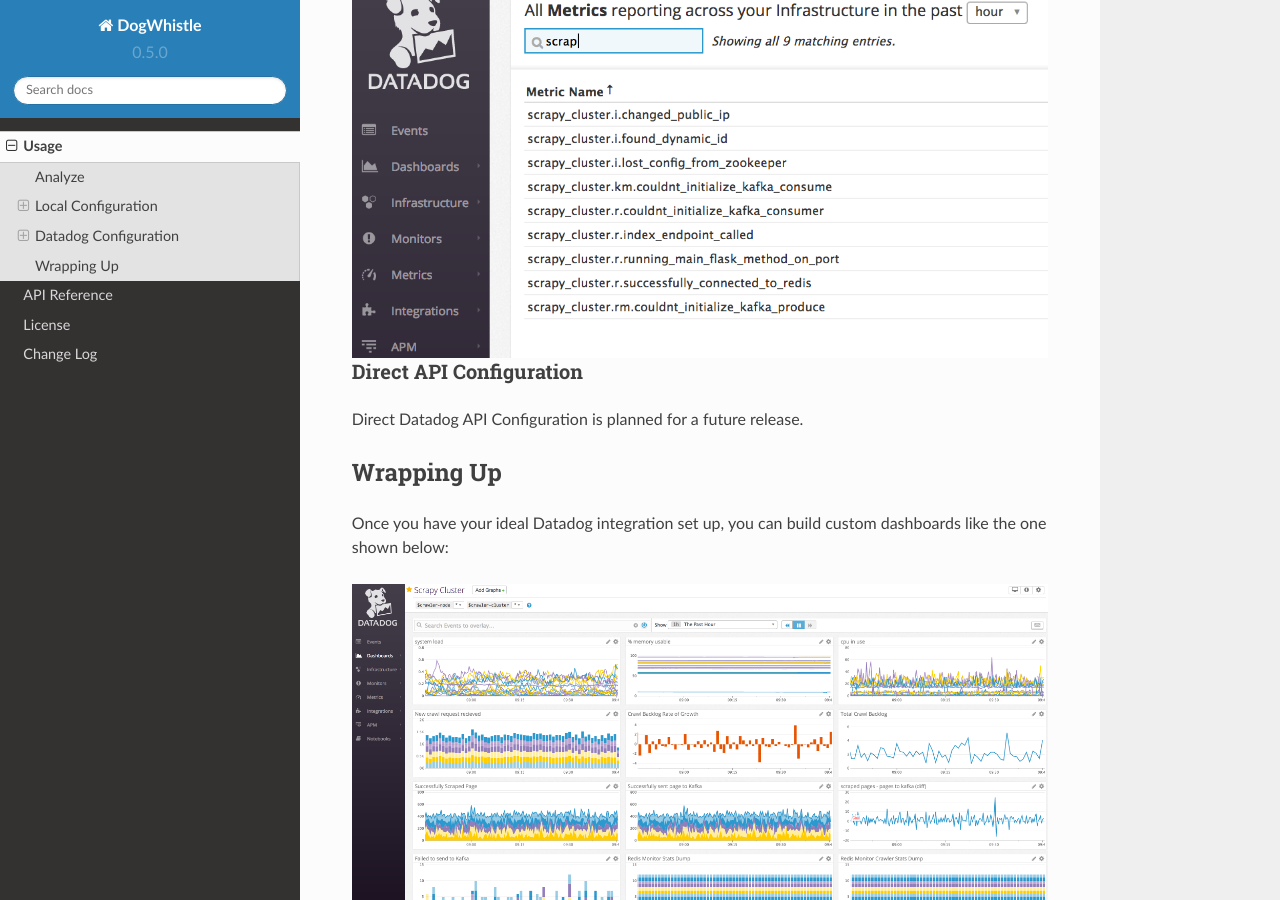
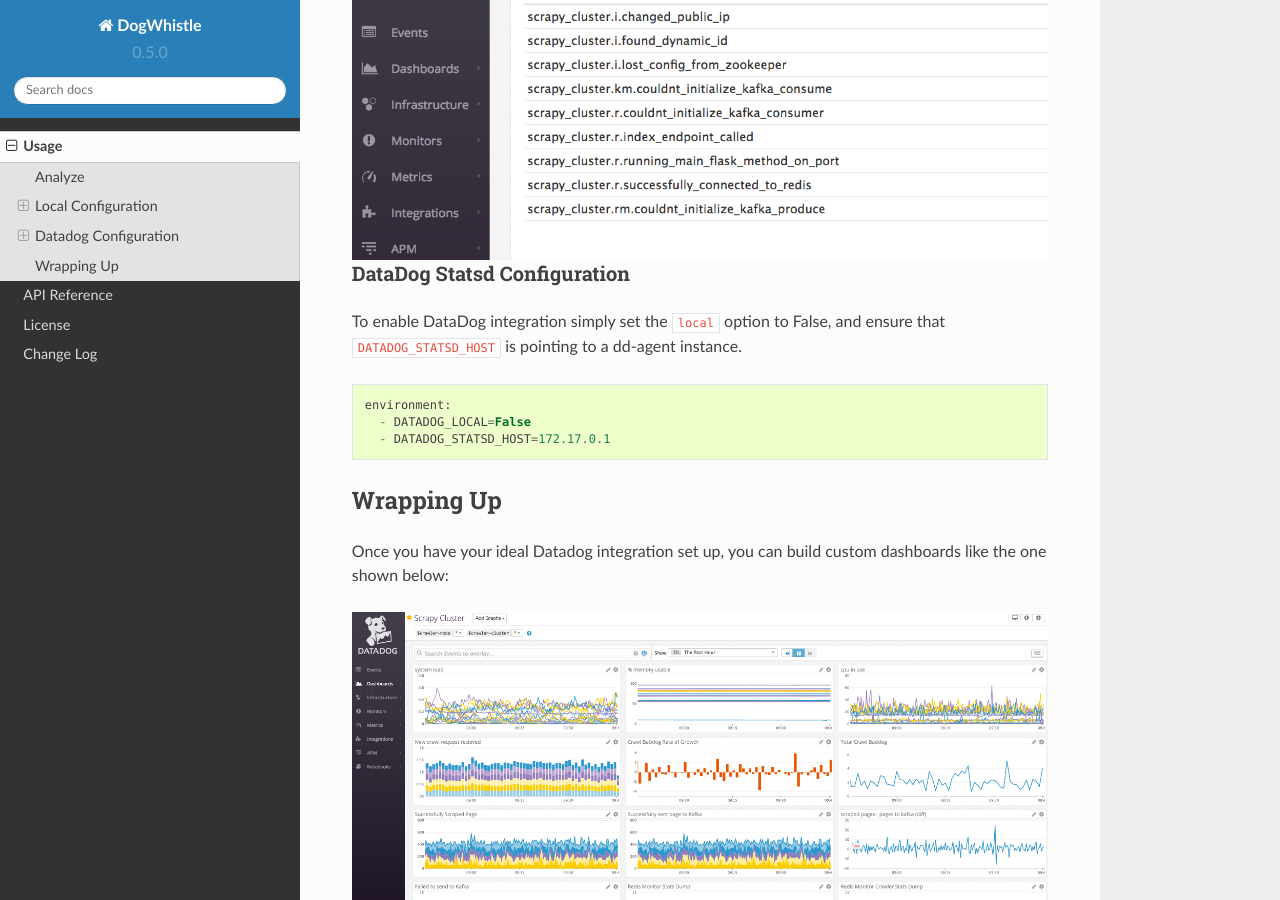
Before and after one commit to istresearch/dog-whistle, a Sphinx documentation site: the page built from docs/usage.rst, in a window 1280 px wide and 900 px high, scrolled down 9844 px. Built offline with Sphinx 7.4.7 and the Read the Docs theme 2.0.0, drawn with Linux system fonts in a browser that asks for light colours; some of the changed text lies outside the part shown.

Commit message:
update docs

```diff
--- a/docs/usage.rst
+++ b/docs/usage.rst
@@ -102,9 +102,6 @@
 By analyzing only your valid lines, the dog whistle library dumps out a dictionary object that you will need to tweak and use later. At a bare minimum, it requires the following key:
 
 * **name** - the name of your overall project
-
-If you do not provide an ``options`` key, it is assumed you will be passing your ``DATADOG_API_KEY`` and ``DATADOG_APP_KEY`` via environment variables.
-
 
 * **options** - the options to be passed to configure the statsd or datadog setup
 
@@ -393,10 +390,16 @@
    :alt: Statsd
    :align:   center
 
-Direct API Configuration
-^^^^^^^^^^^^^^^^^^^^^^^^
+DataDog Statsd Configuration
+^^^^^^^^^^^^^^^^^^^^^^^^^^^^
 
-Direct Datadog API Configuration is planned for a future release.
+To enable DataDog integration simply set the ``local`` option to False, and ensure that ``DATADOG_STATSD_HOST`` is pointing to a dd-agent instance.
+
+::
+
+    environment:
+      - DATADOG_LOCAL=False
+      - DATADOG_STATSD_HOST=172.17.0.1
 
 Wrapping Up
 -----------
```
